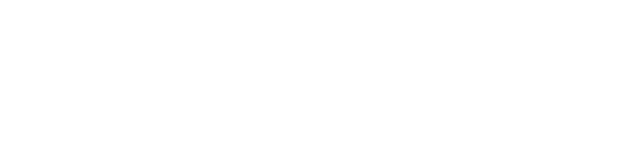
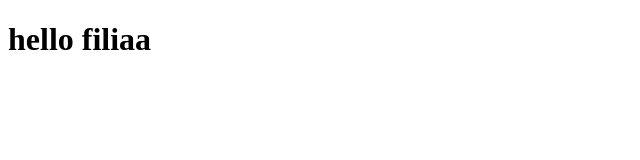
Before and after one commit to Framdan14/Belajar-Git, a plain HTML site: page index.html in a window 1280 px wide. Shown: the whole page, without its empty margins (0-640 px from the left). Drawn offline with Linux system fonts and the light colour scheme.

Commit message:
nambahin hello filia

```diff
--- a/index.html
+++ b/index.html
@@ -7,6 +7,6 @@
     <title>Document</title>
 </head>
 <body>
-
+    <h1>hello filiaa</h1>
 </body>
 </html>
```
